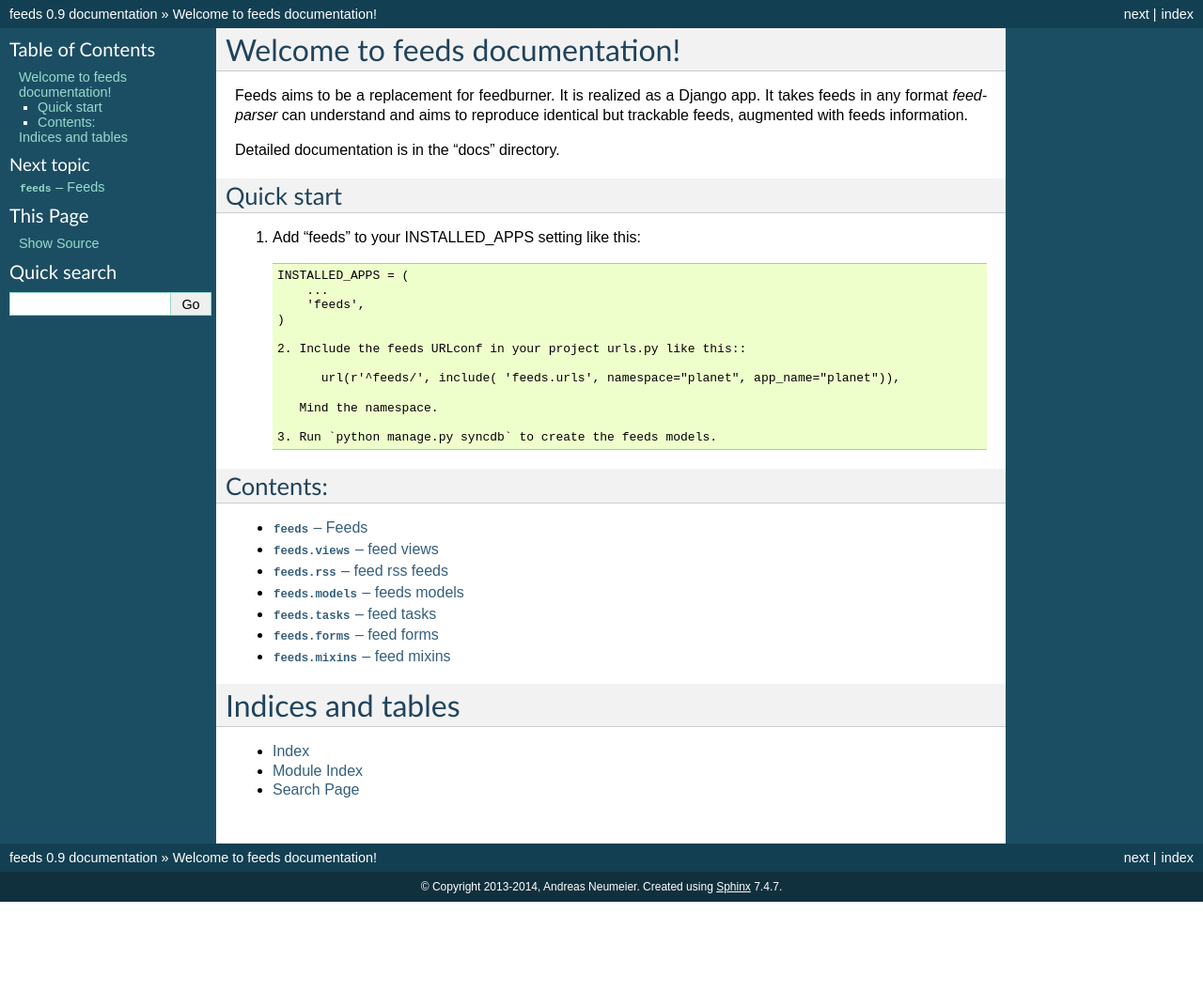
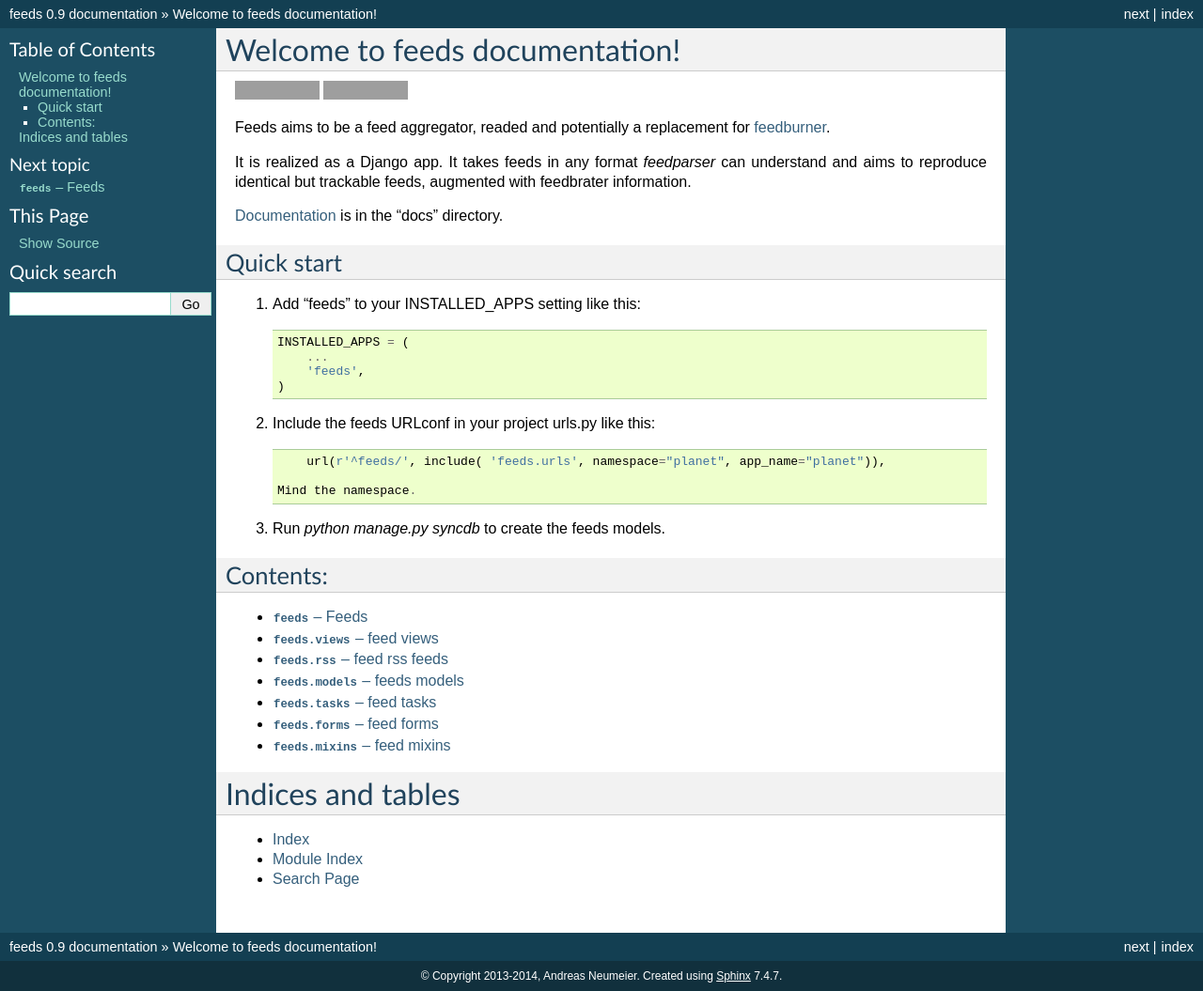
Before and after one commit to andreasofthings/feeds, a Sphinx documentation site: the page built from docs/source/index.rst, in a window 1280 px wide. Shown: the whole page at 94% size. Built offline with Sphinx 7.4.7, drawn with Linux system fonts in a browser that asks for light colours; before the commit the page ends 960 px from its top, so only the background shows below that; grey boxes are pictures that could not be loaded.

```diff
--- a/docs/source/conf.py
+++ b/docs/source/conf.py
@@ -30,6 +30,8 @@ sys.path.insert(0, os.path.abspath('../..'))
 # Add any Sphinx extension module names here, as strings. They can be extensions
 # coming with Sphinx (named 'sphinx.ext.*') or your custom ones.
 extensions = ['sphinx.ext.autodoc', 'sphinx.ext.doctest', 'sphinx.ext.todo', 'sphinx.ext.coverage']
+
+todo_include_todos = True
 
 # Add any paths that contain templates here, relative to this directory.
 templates_path = ['_templates']
--- a/docs/source/index.rst
+++ b/docs/source/index.rst
@@ -6,9 +6,17 @@
 Welcome to feeds documentation!
 ======================================
 
-Feeds aims to be a replacement for feedburner. It is realized as a Django app. It takes feeds in any format `feedparser` can understand and aims to reproduce identical but trackable feeds, augmented with feeds information.
+.. image:: https://travis-ci.org/aneumeier/feeds.png?branch=master
+   :target: https://travis-ci.org/aneumeier/feeds
 
-Detailed documentation is in the "docs" directory.
+.. image:: https://coveralls.io/repos/aneumeier/feeds/badge.png
+   :target: https://coveralls.io/r/aneumeier/feeds
+
+Feeds aims to be a feed aggregator, readed and potentially a replacement for feedburner_.
+
+It is realized as a Django app. It takes feeds in any format `feedparser` can understand and aims to reproduce identical but trackable feeds, augmented with feedbrater information.
+
+Documentation_ is in the "docs" directory.
 
 Quick start
 -----------
```
Also changed, not shown: other parts of docs/source/index.rst (+6 -5 lines), feeds/__init__.py (+3 -5 lines), 1 other file.
